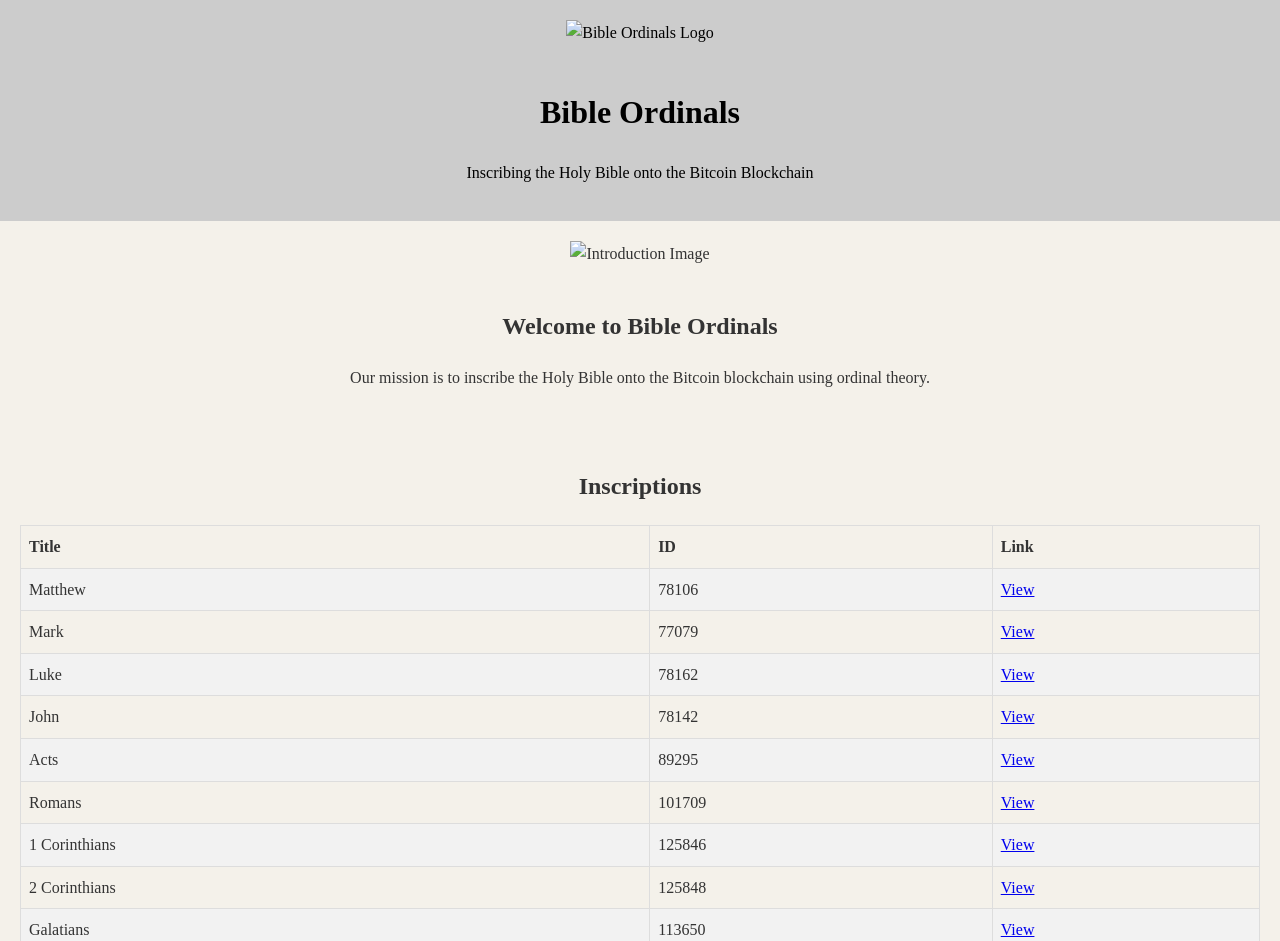
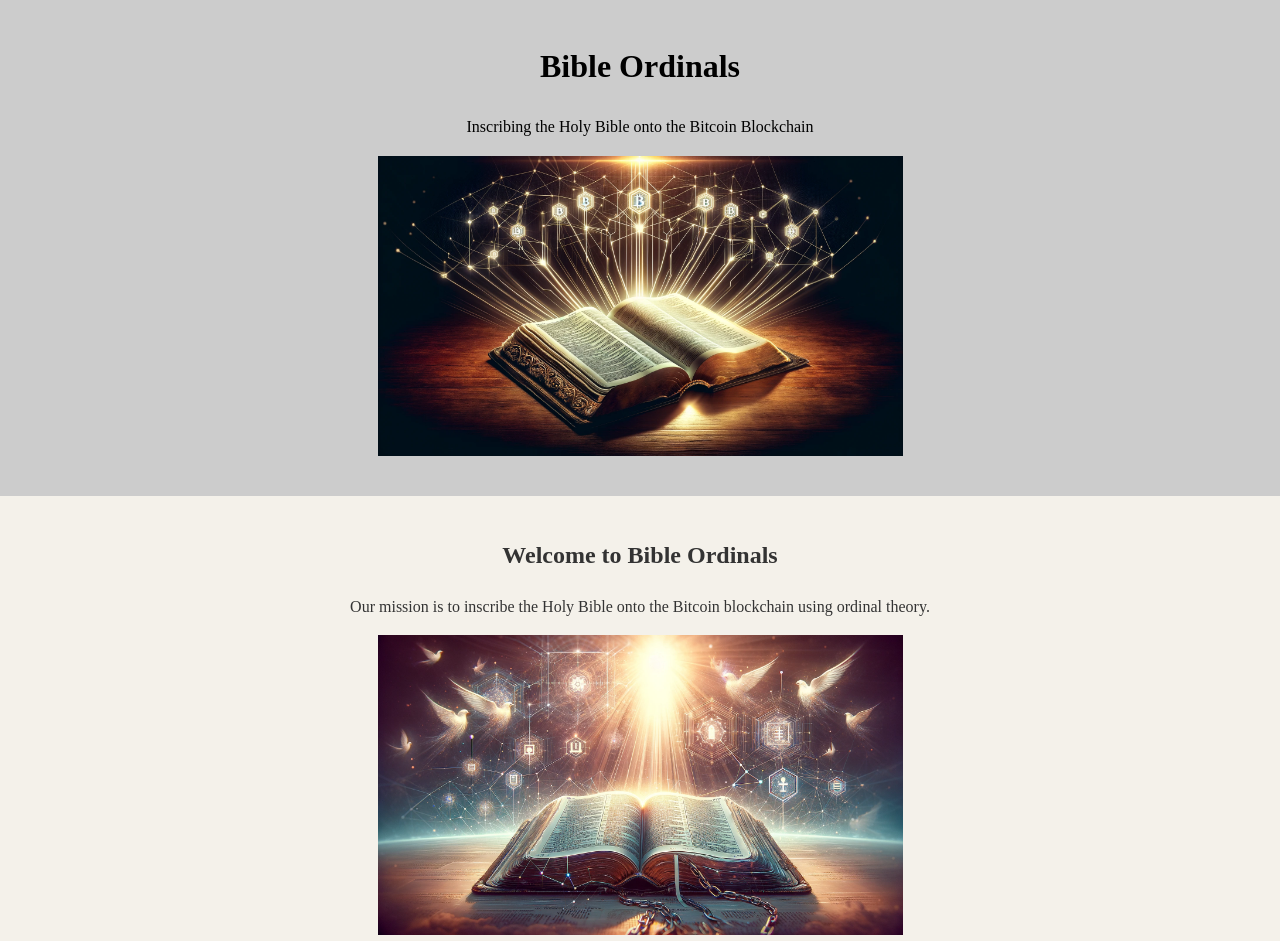
Before and after one commit to bibleordinals/bibleordinals.github.io, a plain HTML site: page index.html in a window 1280 px wide. Shown: the top 941 px of the page. Drawn offline with Linux system fonts and the light colour scheme.

Commit message:
Updated images.

```diff
--- a/index.html
+++ b/index.html
@@ -8,15 +8,15 @@
 </head>
 <body>
     <header>
-        <img src="header-image.jpg" alt="Bible Ordinals Logo" id="header-logo"> <!-- Placeholder for a header image -->
         <h1>Bible Ordinals</h1>
         <p>Inscribing the Holy Bible onto the Bitcoin Blockchain</p>
+        <img src="header-image.jpg" alt="Bible Ordinals Logo" id="header-logo"> <!-- Placeholder for a header image -->
     </header>
 
     <section id="introduction">
-        <img src="intro-image.jpg" alt="Introduction Image" class="section-image"> <!-- Placeholder for an introduction section image -->
         <h2>Welcome to Bible Ordinals</h2>
         <p>Our mission is to inscribe the Holy Bible onto the Bitcoin blockchain using ordinal theory.</p>
+        <img src="intro-image.jpg" alt="Introduction Image" class="section-image"> <!-- Placeholder for an introduction section image -->
     </section>
 
     <section id="inscriptions">
@@ -35,6 +35,7 @@
     <section id="contact">
         <h2>Get Involved</h2>
         <p>Contact us at <a href="mailto:bibleordinals@gmail.com">bibleordinals@gmail.com</a></p>
+        <p>Donations (not needed, but appreciated): bc1q9e4s7m3sk3h6kzjppf5vsw24rsd4yc29j799hl</p>
     </section>
 
     <footer>
--- a/style.css
+++ b/style.css
@@ -14,9 +14,13 @@ header, section, footer {
 }
 
 #header-logo, .section-image {
-    max-width: 100%;
-    height: auto;
+    max-width: 100%; /* Ensures the image is no wider than its container */
+    max-height: 300px; /* Limits the maximum height of the image */
+    height: auto; /* Scales the height automatically to maintain aspect ratio */
     margin-bottom: 20px;
+    display: block; /* Displays the image as a block-level element */
+    margin-left: auto; /* Together with margin-right, centers the image horizontally */
+    margin-right: auto;
 }
 
 header {
```
Also changed, not shown: header-image.jpg (added), intro-image.jpg (added).
